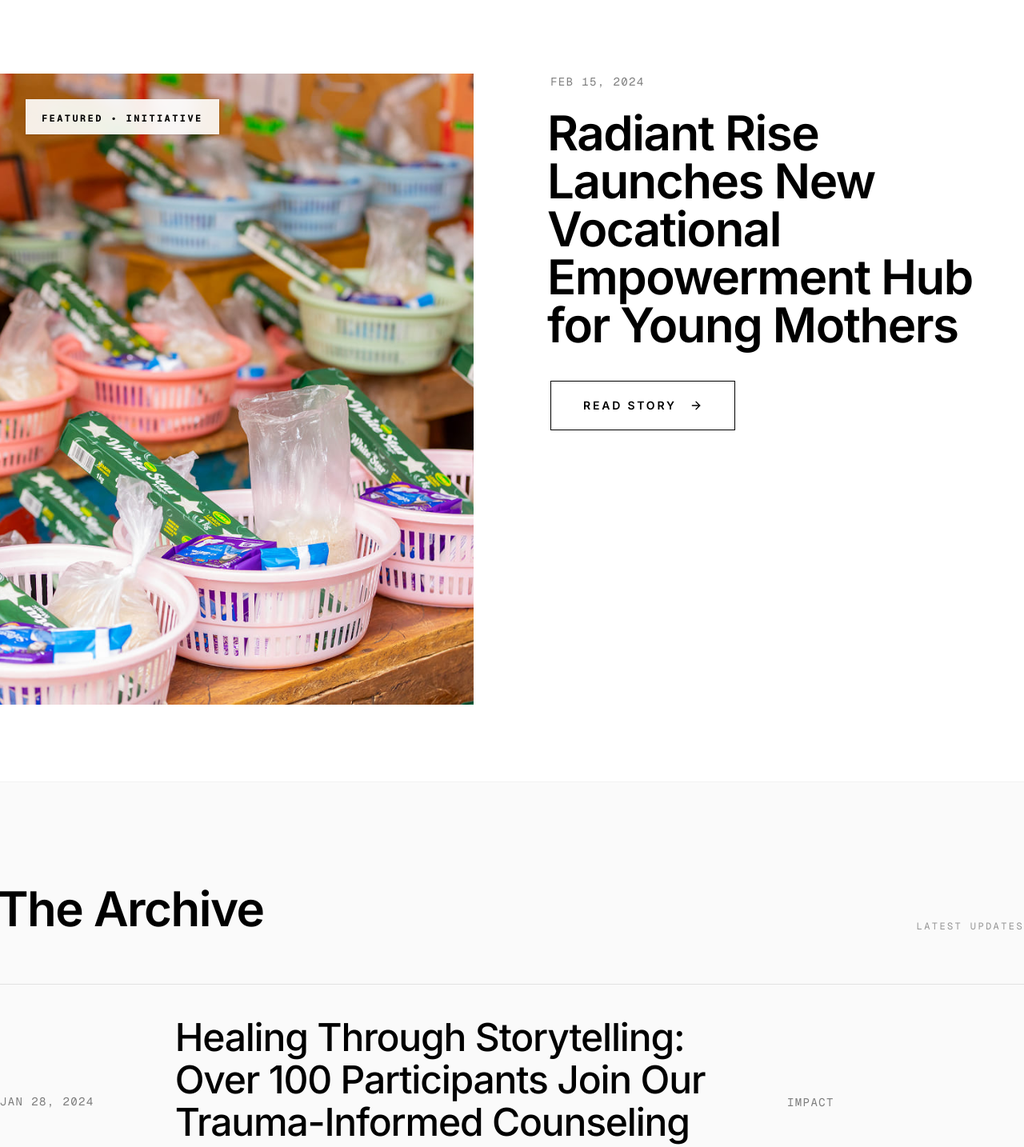
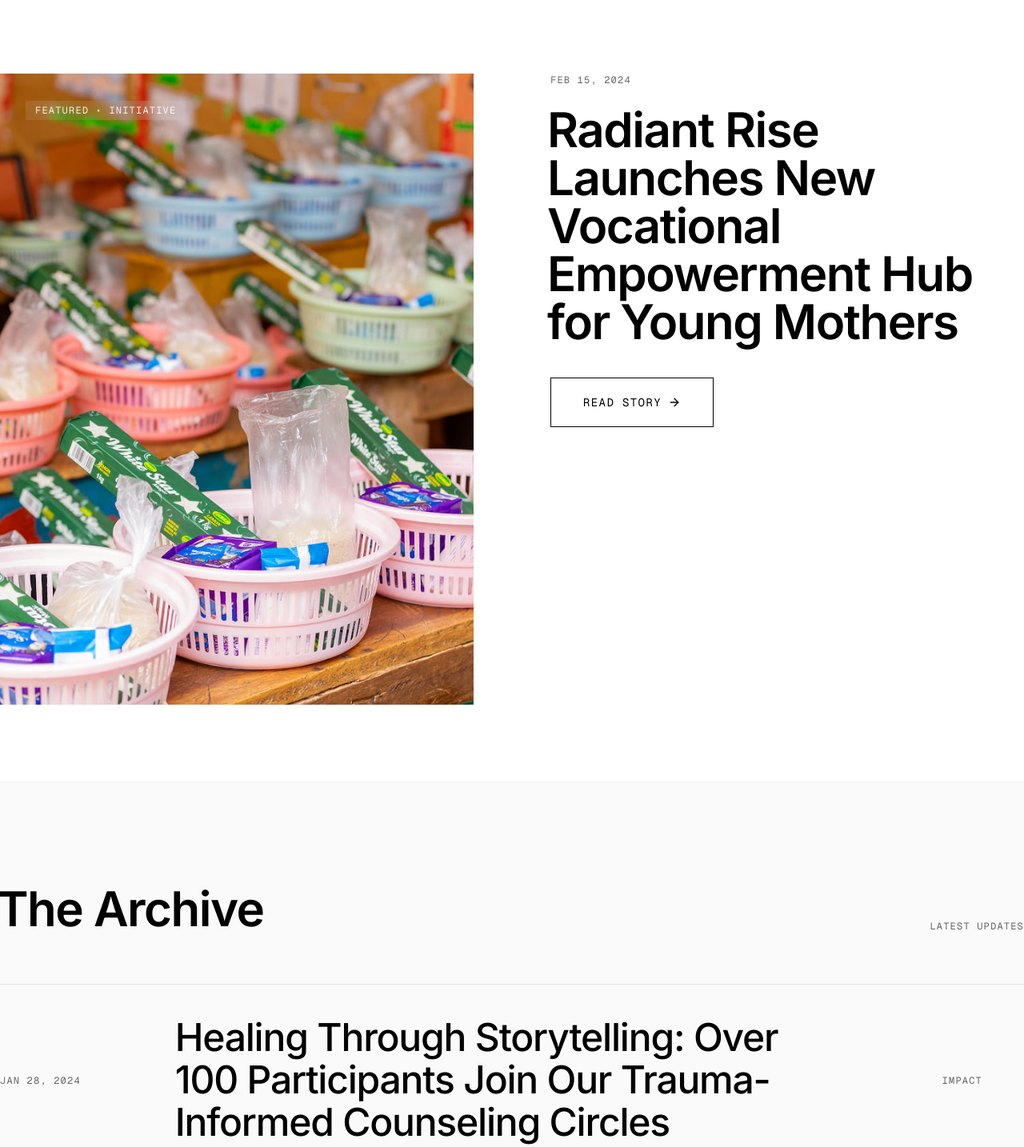
Before and after one commit to Radiant-Rise-Initiative/Radiant-Rise-Website, a Next.js app: page /news in a window 1280 px wide. Shown: the part 100-1534 px from the top of the page at 80% size. Built offline with nearby package versions, Linux system fonts and the light colour scheme.

Commit message:
0.9.6 - Editorial News Archive UI Styling

```diff
--- a/app/news/page.tsx
+++ b/app/news/page.tsx
@@ -44,7 +44,7 @@ export default function NewsArchive() {
                             initial={{ opacity: 0, scale: 0.95 }}
                             animate={{ opacity: 1, scale: 1 }}
                             transition={{ duration: 0.8, ease: [0.21, 0.47, 0.32, 0.98] }}
-                            className="relative aspect-[4/5] lg:aspect-[3/4] w-full overflow-hidden"
+                            className="relative aspect-square sm:aspect-[4/5] lg:aspect-[3/4] w-full overflow-hidden"
                         >
                             <Link href={`/news/${featuredStory.id}`} className="block w-full h-full group">
                                 <Image
@@ -54,8 +54,8 @@ export default function NewsArchive() {
                                     className="object-cover transition-transform duration-[1.5s] group-hover:scale-105"
                                     priority
                                 />
-                                <div className="absolute top-6 left-6 md:top-8 md:left-8 bg-white/90 backdrop-blur-md px-5 py-2.5 rounded-none shadow-sm">
-                                    <span className="text-[10px] sm:text-xs font-mono tracking-[0.2em] font-bold text-black uppercase">
+                                <div className="absolute top-6 left-6 md:top-8 md:left-8">
+                                    <span className="inline-block py-1 px-3 transition-all duration-300 text-xs font-mono uppercase tracking-widest text-white/90 bg-[#f5f5f7]/10 backdrop-blur-sm">
                                         FEATURED • {featuredStory.category}
                                     </span>
                                 </div>
@@ -67,7 +67,7 @@ export default function NewsArchive() {
                                 initial={{ opacity: 0, y: 20 }}
                                 animate={{ opacity: 1, y: 0 }}
                                 transition={{ delay: 0.2 }}
-                                className="text-black/50 font-mono text-sm tracking-widest mb-6 block uppercase"
+                                className="text-xs font-mono tracking-widest text-black/60 uppercase block mb-4 md:mb-6"
                             >
                                 {featuredStory.date}
                             </motion.span>
@@ -75,7 +75,7 @@ export default function NewsArchive() {
                                 initial={{ opacity: 0, y: 30 }}
                                 animate={{ opacity: 1, y: 0 }}
                                 transition={{ delay: 0.3 }}
-                                className="text-5xl md:text-6xl font-semibold tracking-tight text-black mb-10 -ml-1"
+                                className="text-5xl md:text-6xl font-semibold tracking-tight text-black mb-8 md:mb-10 -ml-1"
                             >
                                 {featuredStory.title}
                             </motion.h1>
@@ -83,13 +83,14 @@ export default function NewsArchive() {
                                 initial={{ opacity: 0, y: 20 }}
                                 animate={{ opacity: 1, y: 0 }}
                                 transition={{ delay: 0.4 }}
+                                className="w-full sm:w-auto"
                             >
                                 <Link
                                     href={`/news/${featuredStory.id}`}
-                                    className="group inline-flex items-center gap-4 text-xs sm:text-sm font-semibold uppercase tracking-[0.2em] border border-black text-black px-8 py-4 sm:px-10 sm:py-5 hover:bg-black hover:text-white transition-all duration-300"
+                                    className="group inline-flex w-full sm:w-auto justify-center sm:justify-start items-center gap-2 text-sm font-mono tracking-widest uppercase border border-black text-black px-8 py-4 sm:px-10 sm:py-5 hover:bg-black hover:text-white transition-all duration-300"
                                 >
                                     Read Story
-                                    <ArrowRight className="w-4 h-4 group-hover:translate-x-2 transition-transform duration-300" />
+                                    <ArrowRight className="w-4 h-4 group-hover:translate-x-1 transition-transform duration-300" />
                                 </Link>
                             </motion.div>
                         </div>
@@ -102,7 +103,7 @@ export default function NewsArchive() {
                 <div className="max-w-[1280px] 2xl:max-w-[1440px] mx-auto w-full">
                     <div className="flex justify-between items-end mb-16">
                         <h2 className="text-5xl md:text-6xl font-semibold tracking-tight text-black -ml-1">The Archive</h2>
-                        <span className="font-mono text-black/40 text-xs tracking-[0.2em] uppercase hidden sm:block">Latest Updates</span>
+                        <span className="font-mono text-xs tracking-widest text-black/60 uppercase hidden sm:block">Latest Updates</span>
                     </div>
 
                     <div
@@ -114,25 +115,23 @@ export default function NewsArchive() {
                                 href={`/news/${story.id}`}
                                 key={story.id}
                                 onMouseEnter={() => setHoveredId(story.id)}
-                                className="group grid grid-cols-1 md:grid-cols-12 gap-6 md:gap-8 items-center py-10 border-t border-black/10 hover:bg-black/[0.02] transition-colors relative z-10"
+                                className="group grid grid-cols-1 md:grid-cols-12 gap-2 md:gap-8 items-start md:items-center py-8 md:py-10 border-t border-black/10 hover:bg-black/[0.02] transition-colors relative z-10"
                             >
                                 <div className="md:col-span-2">
-                                    <span className="text-xs sm:text-sm font-mono text-black/50 tracking-widest uppercase block mb-2 md:mb-0">
+                                    <span className="text-xs font-mono tracking-widest text-black/60 uppercase block mb-1 md:mb-0">
                                         {story.date}
                                     </span>
                                 </div>
-                                <div className="md:col-span-7">
-                                    <h3 className="text-2xl sm:text-3xl md:text-4xl lg:text-5xl font-medium tracking-tight text-black group-hover:text-[#CD5929] transition-colors leading-[1.1]">
+                                <div className="md:col-span-8">
+                                    <h3 className="text-xl sm:text-3xl md:text-4xl lg:text-5xl font-medium tracking-tight text-black group-hover:text-[#CD5929] transition-colors leading-[1.15] md:leading-[1.1]">
                                         {story.title}
                                     </h3>
                                 </div>
-                                <div className="md:col-span-2 hidden md:block">
-                                    <span className="text-xs sm:text-sm font-mono text-black/50 tracking-widest uppercase">
+                                <div className="md:col-span-2 hidden md:flex justify-end items-center gap-5">
+                                    <span className="text-xs font-mono tracking-widest text-black/60 uppercase text-right">
                                         {story.category}
                                     </span>
-                                </div>
-                                <div className="md:col-span-1 hidden md:flex justify-end">
-                                    <ArrowUpRight className="w-8 h-8 opacity-0 -translate-x-4 group-hover:opacity-100 group-hover:translate-x-0 transition-all duration-300 text-[#CD5929]" />
+                                    <ArrowUpRight className="w-8 h-8 opacity-0 -translate-x-4 group-hover:opacity-100 group-hover:translate-x-0 transition-all duration-300 text-[#CD5929] shrink-0" />
                                 </div>
                             </Link>
                         ))}
```
